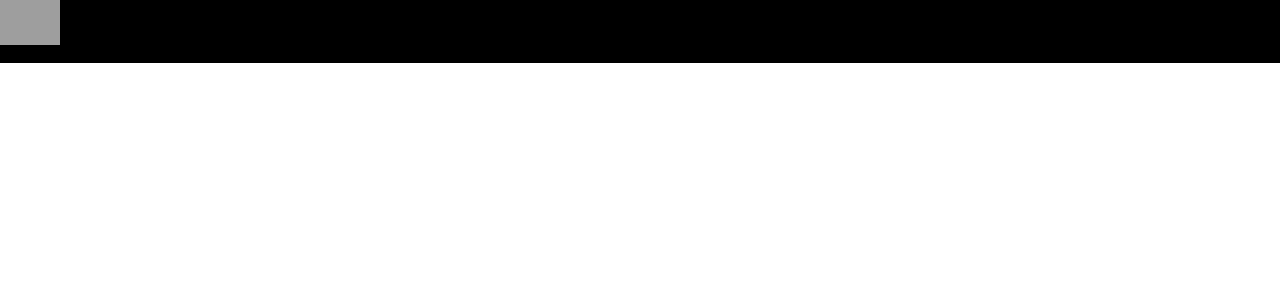
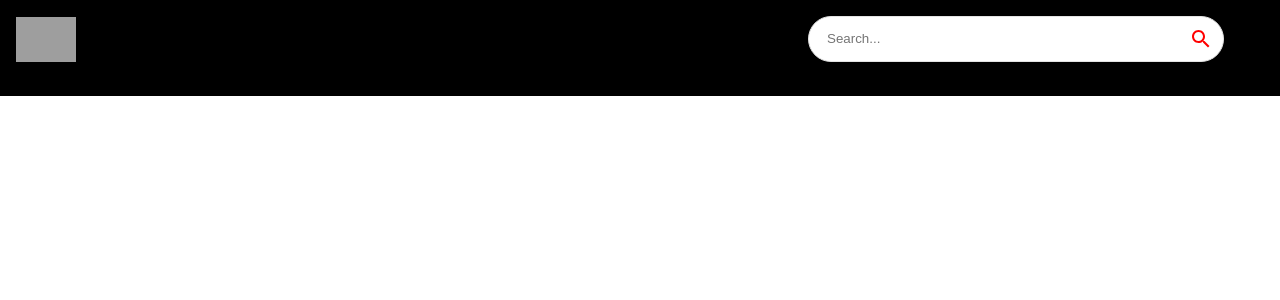
Before and after one commit to iancenry/StreamTape, a React (Vite) app: page / in a window 1280 px wide. Shown: the top 300 px of the page. Built offline with nearby package versions, Linux system fonts and the light colour scheme; grey boxes are pictures that could not be loaded.

Commit message:
import SearchBar

```diff
--- a/src/components/Navbar.jsx
+++ b/src/components/Navbar.jsx
@@ -1,12 +1,13 @@
 import { Stack } from '@mui/material';
 import { Link } from 'react-router-dom';
-
 import { logo } from '../utils/constants';
+import { SearchBar } from '../components';
 
 const Navbar = () => (
   <Stack
     direction="row"
     alignItems="center"
+    p={2}
     sx={{
       position: 'sticky',
       background: '#000',
@@ -17,8 +18,8 @@
     <Link to="/" style={{ display: 'flex', alignItems: 'center' }}>
       <img src={logo} alt="logo" height={45} />
     </Link>
+    <SearchBar />
   </Stack>
 );
 
 export default Navbar;
-// 30 mins
--- a/src/components/index.js
+++ b/src/components/index.js
@@ -3,5 +3,6 @@
 import VideoDetail from './VideoDetail';
 import ChannelDetail from './ChannelDetail';
 import SearchFeed from './SearchFeed';
+import SearchBar from './SearchBar';
 
-export { Navbar, Feed, VideoDetail, ChannelDetail, SearchFeed };
+export { Navbar, Feed, VideoDetail, ChannelDetail, SearchFeed, SearchBar };
```
